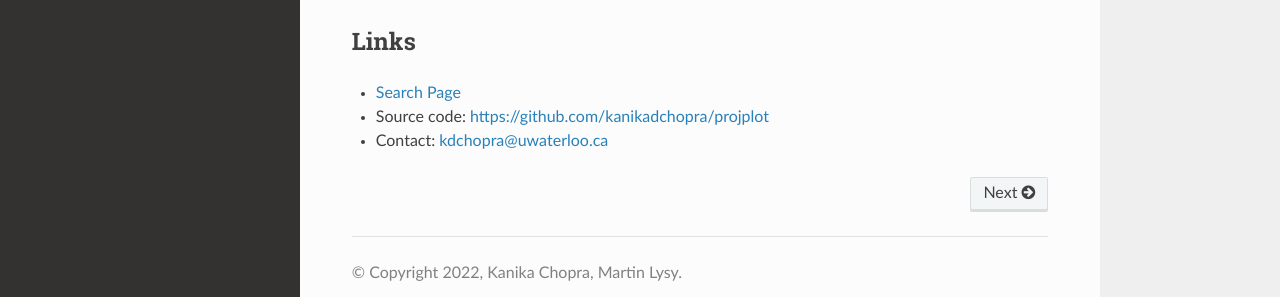
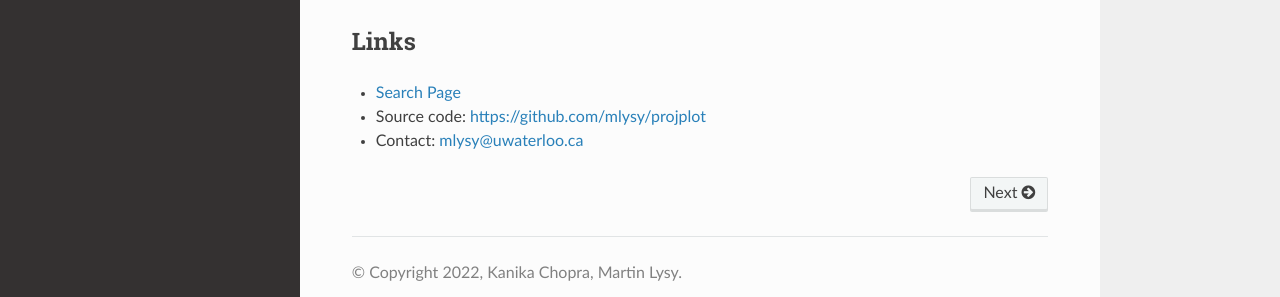
Before and after one commit to kanikadchopra/proj_plots, a Sphinx documentation site: the page built from docs/index.rst, in a window 1280 px wide and 900 px high, scrolled down 4765 px. Shown: the part 558-855 px from the top of the window. Built offline with Sphinx 7.4.7 and the Read the Docs theme 2.0.0, drawn with Linux system fonts in a browser that asks for light colours.

Commit message:
updated links based on admin transfer

```diff
--- a/docs/conf.py
+++ b/docs/conf.py
@@ -10,10 +10,10 @@
 # add these directories to sys.path here. If the directory is relative to the
 # documentation root, use os.path.abspath to make it absolute, like shown here.
 #
-import os
-import sys
-sys.path.insert(0, os.path.abspath('.'))
-sys.path.insert(0, os.path.abspath("../"))
+# import os
+# import sys
+# sys.path.insert(0, os.path.abspath('.'))
+# sys.path.insert(0, os.path.abspath("../"))
 
 
 # -- Project information -----------------------------------------------------
@@ -23,7 +23,7 @@ copyright = '2022, Kanika Chopra, Martin Lysy'
 author = 'Kanika Chopra, Martin Lysy'
 
 # The full version, including alpha/beta/rc tags
-release = '0.0.1'
+release = '1.0.0'
 
 
 # -- General configuration ---------------------------------------------------
--- a/docs/index.rst
+++ b/docs/index.rst
@@ -163,5 +163,5 @@ Links
 ==============================
 
 * :ref:`search`
-* Source code: https://github.com/kanikadchopra/projplot
-* Contact: kdchopra@uwaterloo.ca
+* Source code: https://github.com/mlysy/projplot
+* Contact: mlysy@uwaterloo.ca
--- a/setup.cfg
+++ b/setup.cfg
@@ -2,13 +2,13 @@
 name = projplot
 version = 1.0.0
 author = Kanika Choptra, Martin Lysy
-author_email = kdchopra@uwaterloo.ca
+author_email = mlysy@uwaterloo.ca
 description = Projection plots for assessing convergence of optimization routines
 long_description = file: README.md
 long_description_content_type = text/markdown
 url = https://github.com/kanikadchopra/projplot
 project_urls =
-    Bug Tracker = https://github.com/kanikadchopra/projplot
+    Bug Tracker = https://github.com/mlysy/projplot
 classifiers =
     Programming Language :: Python :: 3
     License :: OSI Approved :: GPL-3 License
```
